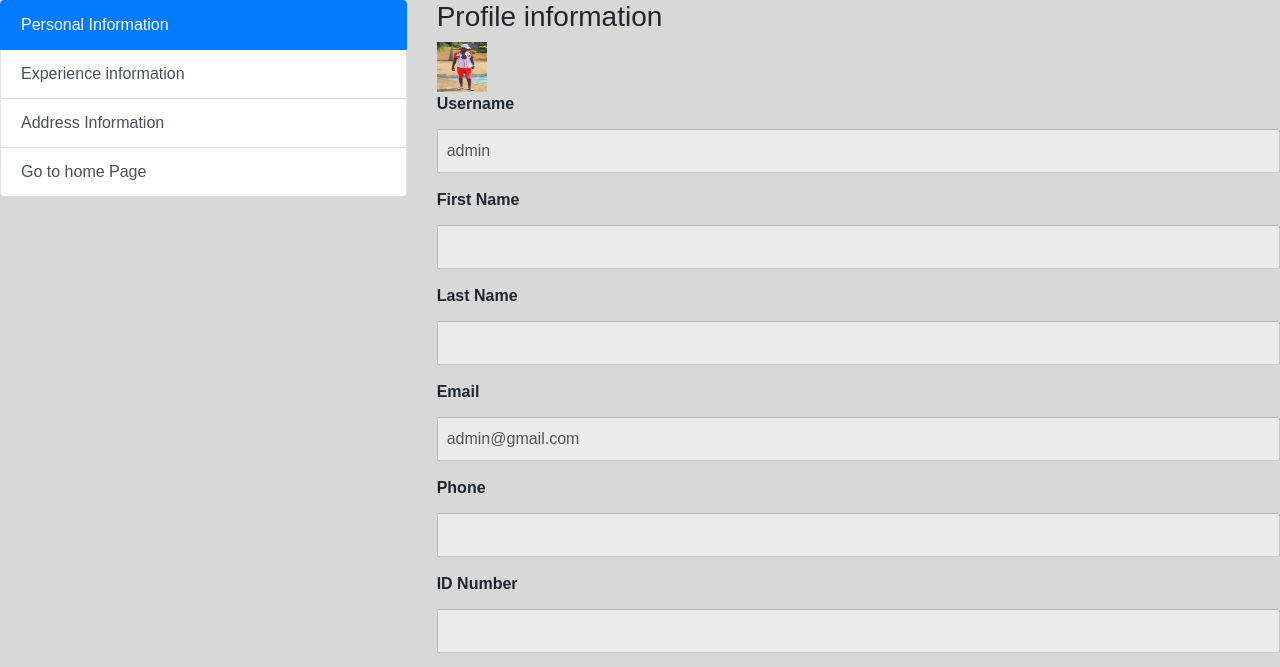
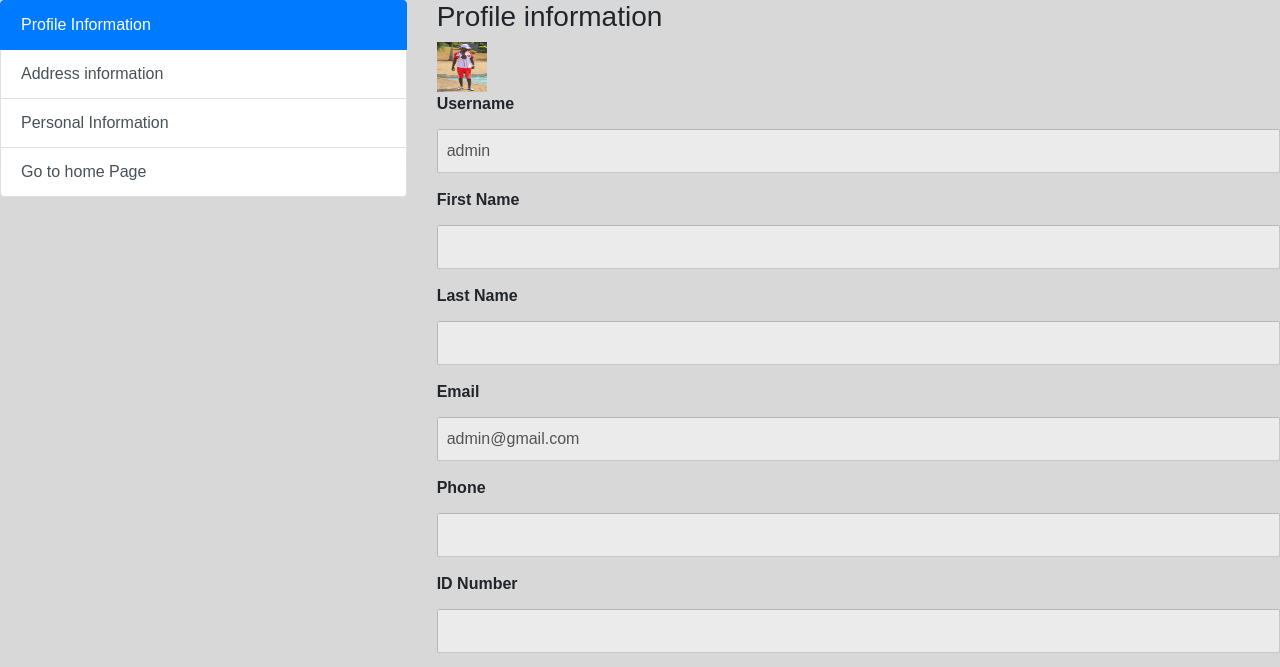
Before and after one commit to mictseta-recruitment-system/mictseta_recruitment_system, a Django app: page /user/get_user/admin/ in a window 1280 px wide. Shown: the part 88-755 px from the top of the page. Run offline with Django 4.2, Linux system fonts and the light colour scheme; data comes from the database, SQL or seed files in the repository; both versions use the stored data as it was after the commit; some libraries are stand-ins or nearby versions.

Commit message:
new feature : profile-image

```diff
--- a/profiles/templates/user_profile.html
+++ b/profiles/templates/user_profile.html
@@ -8,11 +8,11 @@
     <div class="col-4" id="side-bar">
         <div class="list-group" id="list-tab" role="tablist">
             <a class="list-group-item list-group-item-action active" id="list-home-list" data-bs-toggle="list"
-                href="#list-home" role="tab" aria-controls="list-home">Personal Information</a>
+                href="#list-home" role="tab" aria-controls="list-home">Profile Information</a>
             <a class="list-group-item list-group-item-action" id="list-messages-list" data-bs-toggle="list"
-                href="#list-messages" role="tab" aria-controls="list-messages">Experience information</a>
+                href="#list-messages" role="tab" aria-controls="list-messages">Address information</a>
             <a class="list-group-item list-group-item-action" id="list-profile-list" data-bs-toggle="list"
-                href="#list-profile" role="tab" aria-controls="list-profile">Address Information</a>
+                href="#list-profile" role="tab" aria-controls="list-profile">Personal Information</a>
             <a class="list-group-item list-group-item-action" href="{% url 'home'  %}" aria-controls="list-profile">Go
                 to home Page</a>
 
@@ -245,7 +245,7 @@
                 <div class="tab-pane fade" id="list-profile" role="tabpanel" aria-labelledby="list-profile-list">
                     <div>
                         <h3>Personal Information</h3>
-                         <form id="upload-form" method="post" enctype="multipart/form-data">
+                         <form id="image-upload-form" method="post" enctype="multipart/form-data">
                             <input type="file" name="image" id="image">
                             <button type="button" onclick="uploadImage()">Upload</button>
                         </form>
```
Also changed, not shown: db.sqlite3, static/profiles/images/_MG_0333.JPG (added), static/profiles/images/_MG_0333_7cYFow0.JPG (added).
